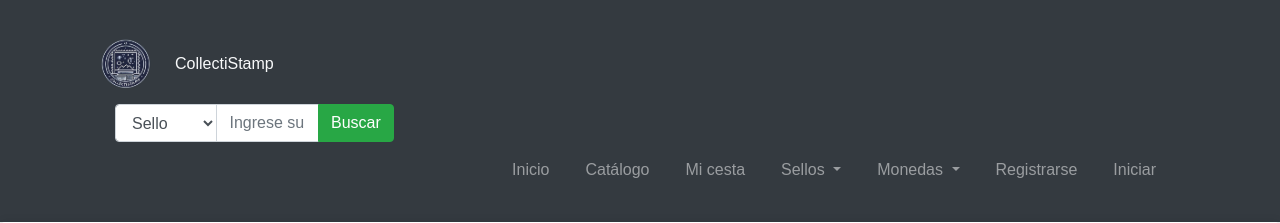
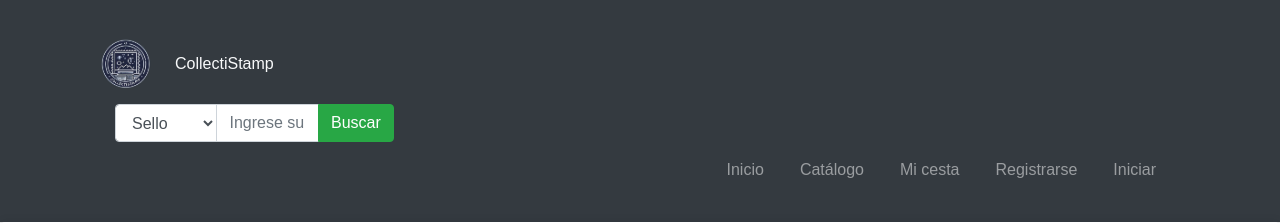
Before and after one commit to Lenient-Enterprise/CollectiStamp, a Django app: template collecti_stamp/templates/company/details.html in a window 1280 px wide. Shown: the top 223 px of the page. Run offline with Django 4.2, Linux system fonts and the light colour scheme; the template is opened without the code that fills it, so the values that code supplies are empty; some libraries are stand-ins or nearby versions.

Commit message:
fix: quitado monedas y sellos del menu

```diff
--- a/collecti_stamp/templates/base.html
+++ b/collecti_stamp/templates/base.html
@@ -139,24 +139,6 @@
                             <li class="nav-item">
                                 <a class="nav-link" href="{% url 'view_cart' %}">Mi cesta</a>
                             </li>
-                            <li class="nav-item dropdown">
-                                <a class="nav-link dropdown-toggle" href="#" id="stampsDropdown" role="button"
-                                   data-toggle="dropdown" aria-haspopup="true" aria-expanded="false">
-                                    Sellos
-                                </a>
-                                <div class="dropdown-menu" aria-labelledby="stampsDropdown">
-                                    <a class="dropdown-item" href="#">Mis sellos</a>
-                                </div>
-                            </li>
-                            <li class="nav-item dropdown">
-                                <a class="nav-link dropdown-toggle" href="#" id="stampsDropdown" role="button"
-                                   data-toggle="dropdown" aria-haspopup="true" aria-expanded="false">
-                                    Monedas
-                                </a>
-                                <div class="dropdown-menu" aria-labelledby="stampsDropdown">
-                                    <a class="dropdown-item" href="#">Mis monedas</a>
-                                </div>
-                            </li>
                             {% if user.is_authenticated %}
 
                                 <li class="nav-item dropdown">
```
